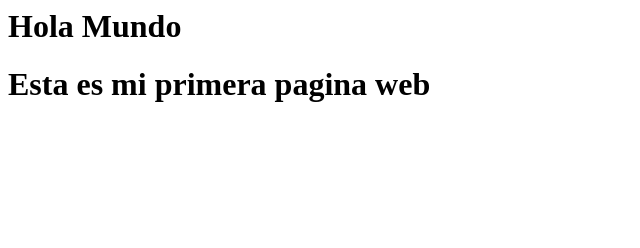
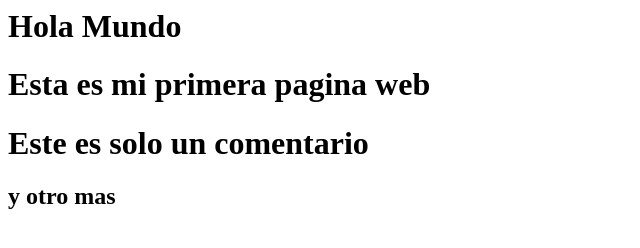
Before and after one commit to hummerlion/practica, a plain HTML site: page semana1/dia3/index.html in a window 1280 px wide. Shown: the whole page, without its empty margins (0-640 px from the left). Drawn offline with Linux system fonts and the light colour scheme.

Commit message:
otro mas

```diff
--- a/semana1/dia3/index.html
+++ b/semana1/dia3/index.html
@@ -1,2 +1,4 @@
 <h1>Hola Mundo</h1>
 <h1>Esta es mi primera pagina web</h1>
+<h1>Este es solo un comentario</h1>
+<h2>y  otro mas </h2>
```
